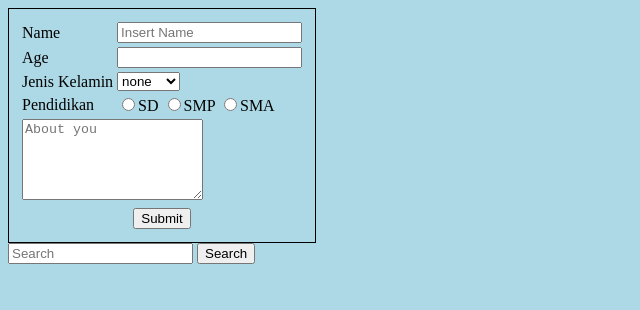
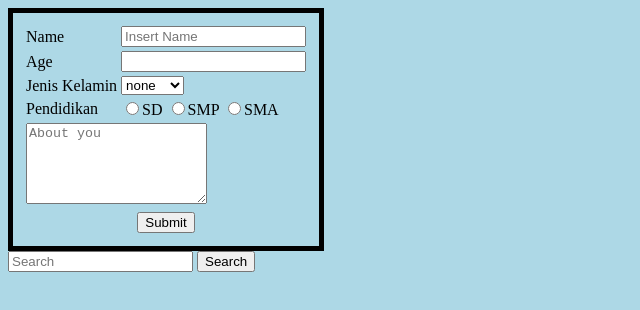
Before and after one commit to iwasnoob-dotcom/iwasnoob-dotcom.github.io, a plain HTML site: page html/index.html in a window 1280 px wide. Shown: the whole page, without its empty margins (0-640 px from the left). Drawn offline with Linux system fonts and the light colour scheme.

Commit message:
Added table

```diff
--- a/css/style.css
+++ b/css/style.css
@@ -4,7 +4,7 @@ body {
 
 table.table{
 padding: 10px;
-border: 1px solid;
+border: 5px solid;
 }
 tr{
 }
```
